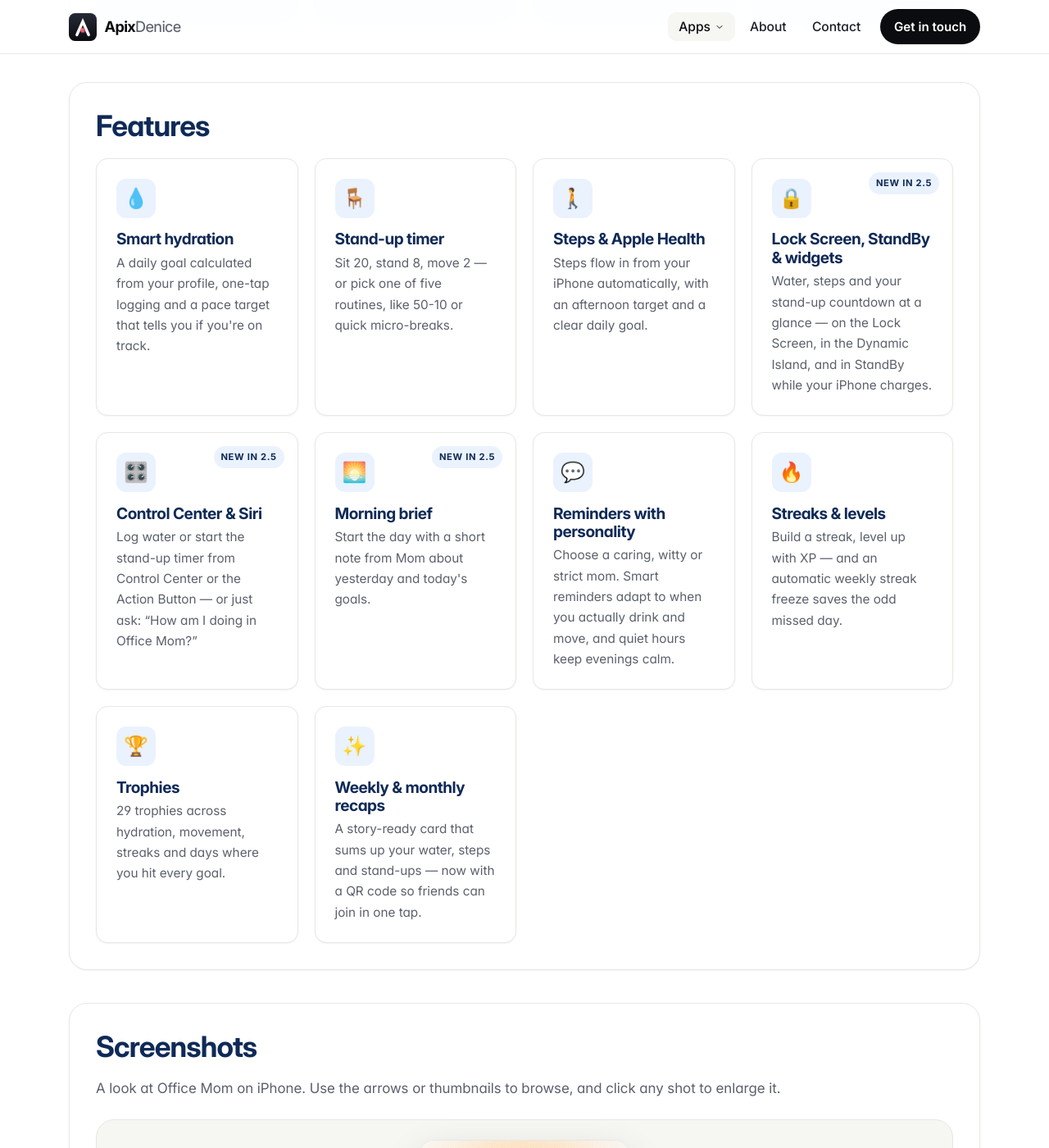
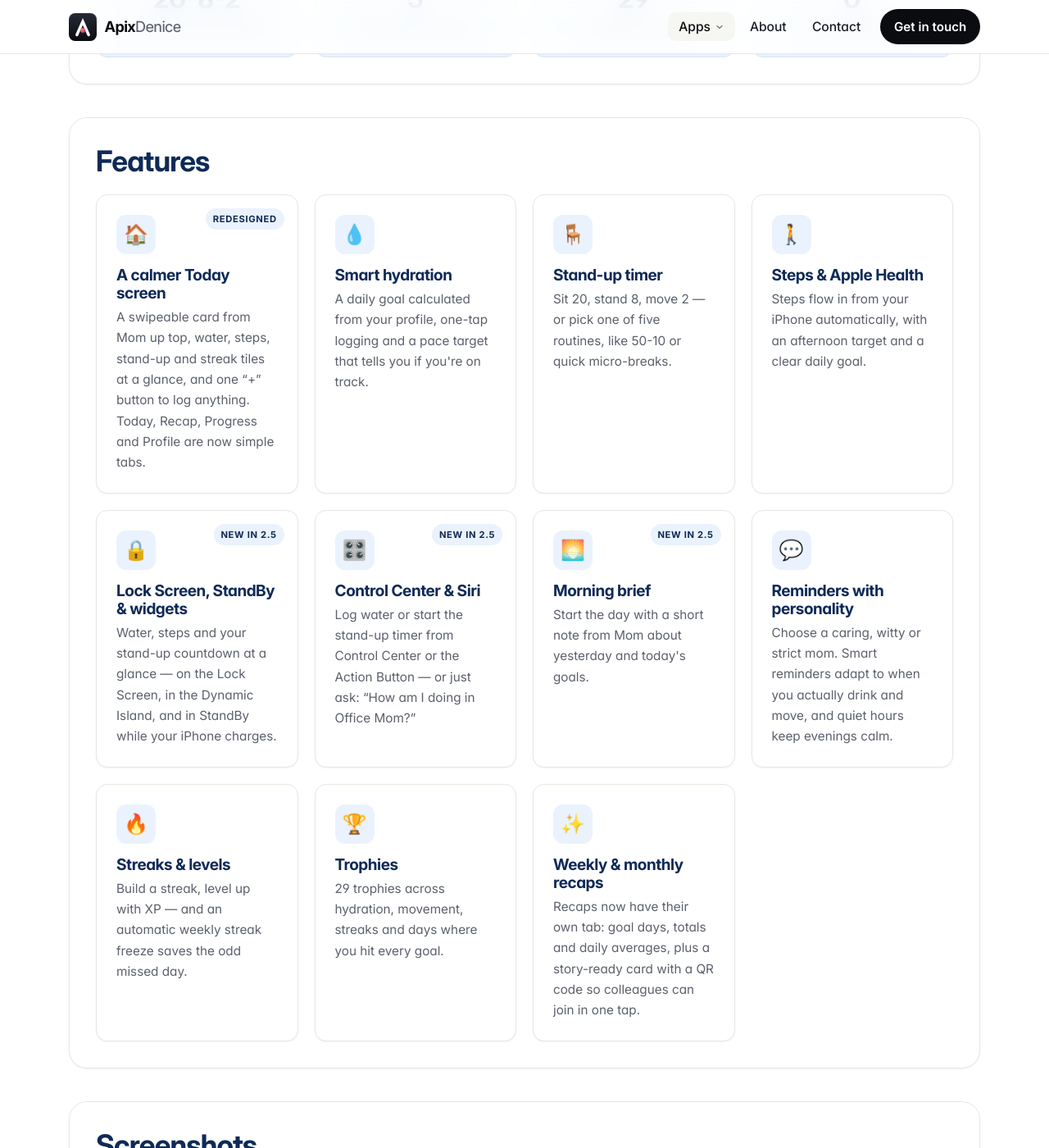
Before and after one commit to ApixDenice/ApixDenice.github.io, a Jekyll site: the page built from office-mom.md, in a window 1280 px wide and 1400 px high, scrolled down 1031 px. Shown: the whole window at 82% size. Built offline with Jekyll 4.4.1, drawn with Linux system fonts in a browser that asks for light colours; some of the changed text lies outside the part shown.

Commit message:
Office Mom page: redesigned app screenshots

```diff
--- a/index.html
+++ b/index.html
@@ -66,7 +66,7 @@
         </div>
         <p class="app-platform">iPhone · Arcade game</p>
         <h3>Too Much Food</h3>
-        <p>Grab the food, dodge the poo. An endless one-thumb arcade game with four worlds, daily challenges, ghost duels and a weekly league.</p>
+        <p>Grab the food, dodge the poo. An endless one-thumb arcade game with four worlds, ghost duels, a weekly league — and, new in 3.0, 30 mix-and-match outfits and trails for Frank.</p>
         <div class="app-card-actions">
           {% include app-store-badge.html url=site.toomuchfood_url platform="ios" size="sm" %}
           <a class="text-link" href="{{ '/toomuchfood/' | relative_url }}">Details <span aria-hidden="true">→</span></a>
@@ -80,7 +80,7 @@
         </div>
         <p class="app-platform">iPhone &amp; Mac · Health</p>
         <h3>Office Mom</h3>
-        <p>Water, steps and a healthy 20-8-2 sit/stand/move rhythm — with Lock Screen &amp; StandBy widgets, Siri shortcuts and a Mac menu-bar companion. Zero data collected.</p>
+        <p>Water, steps and a healthy 20-8-2 sit/stand/move rhythm — freshly redesigned, with Lock Screen &amp; StandBy widgets, Siri shortcuts and a Mac menu-bar companion. Zero data collected.</p>
         <div class="app-card-actions">
           {% include app-store-badge.html url=site.office_mom_ios_url platform="ios" size="sm" %}
           <a class="text-link" href="{{ '/office-mom/' | relative_url }}">Details <span aria-hidden="true">→</span></a>
--- a/office-mom.md
+++ b/office-mom.md
@@ -21,6 +21,7 @@
         {% include app-store-badge.html url=site.office_mom_ios_url platform="ios" size="lg" %}
         <a href="#screenshots" class="btn btn-outline btn-large">See the app</a>
       </div>
+      <p class="hero-note"><strong>Freshly redesigned:</strong> a new Today screen, tabs and illustrations — <a href="#screenshots">take a look</a>.</p>
       <p class="hero-note">Free · Zero data collection · English, German, Spanish &amp; French</p>
     </div>
     <div class="hero-visual reveal">
@@ -47,6 +48,12 @@
     <section class="feature-section reveal">
       <h2>Features</h2>
       <div class="features-grid">
+        <div class="feature-card">
+          <span class="feature-new">Redesigned</span>
+          <div class="feature-icon">🏠</div>
+          <h3>A calmer Today screen</h3>
+          <p>A swipeable card from Mom up top, water, steps, stand-up and streak tiles at a glance, and one “+” button to log anything. Today, Recap, Progress and Profile are now simple tabs.</p>
+        </div>
         <div class="feature-card">
           <div class="feature-icon">💧</div>
           <h3>Smart hydration</h3>
@@ -98,7 +105,7 @@
         <div class="feature-card">
           <div class="feature-icon">✨</div>
           <h3>Weekly &amp; monthly recaps</h3>
-          <p>A story-ready card that sums up your water, steps and stand-ups — now with a QR code so friends can join in one tap.</p>
+          <p>Recaps now have their own tab: goal days, totals and daily averages, plus a story-ready card with a QR code so colleagues can join in one tap.</p>
         </div>
       </div>
     </section>
@@ -115,13 +122,13 @@
 
           <div class="carousel-track" aria-live="polite">
             <div class="carousel-slide is-active" data-caption="Healthy habits for your desk job">
-              <img src="{{ '/assets/images/officemom/01-hero.webp' | relative_url }}" width="739" height="1600" alt="Office Mom dashboard with a running sitting timer, water at 69 percent of 2.40 litres, movement and stand-up rings, a 12-day streak and a hydration reminder from Mom.">
+              <img src="{{ '/assets/images/officemom/01-hero.webp' | relative_url }}" width="739" height="1600" alt="The redesigned Today tab: a “Mom says” card with a one-tap Log 250 ml button, tiles for water (1.65 of 2.40 litres), movement (6,842 steps), stand-up and a 12-day streak, a hydration reminder from Mom and the new tab bar.">
             </div>
             <div class="carousel-slide" data-caption="Drink enough. Without thinking.">
-              <img src="{{ '/assets/images/officemom/02-water.webp' | relative_url }}" width="739" height="1600" alt="Water screen with a personal goal, pace target and one-tap logging, next to a Siri request: “Log a glass of water in Office Mom”." loading="lazy">
+              <img src="{{ '/assets/images/officemom/02-water.webp' | relative_url }}" width="739" height="1600" alt="Water screen at 69 percent (1.65 of 2.40 litres) with quick-add buttons and today's logs, next to a Siri request: “Log a glass of water in Office Mom”." loading="lazy">
             </div>
             <div class="carousel-slide" data-caption="Sit 20. Stand 8. Move 2.">
-              <img src="{{ '/assets/images/officemom/03-standup.webp' | relative_url }}" width="739" height="1600" alt="Stand-up timer counting down 12:24 minutes of sitting in the 20-8-2 routine, with a Dynamic Island countdown and “Next: Standing”." loading="lazy">
+              <img src="{{ '/assets/images/officemom/03-standup.webp' | relative_url }}" width="739" height="1600" alt="Stand-up screen counting down 12:24 minutes of sitting, with Next and Stop buttons, the 20-8-2, 50-10 and Micro-Break routines, a Dynamic Island countdown and “Next: Standing”." loading="lazy">
             </div>
             <div class="carousel-slide" data-caption="Caring, witty or strict">
               <img src="{{ '/assets/images/officemom/04-mom.webp' | relative_url }}" width="739" height="1600" alt="Three versions of the same reminder in Mom's caring, witty and strict voice." loading="lazy">
@@ -133,13 +140,13 @@
               <img src="{{ '/assets/images/officemom/06-standby.webp' | relative_url }}" width="739" height="1600" alt="StandBy mode showing 1.7 litres of water with a +250 ml button, plus Home and Lock Screen water widgets." loading="lazy">
             </div>
             <div class="carousel-slide" data-caption="Every step counts">
-              <img src="{{ '/assets/images/officemom/07-movement.webp' | relative_url }}" width="739" height="1600" alt="Movement screen with daily step progress and 6,342 steps imported from Apple Health." loading="lazy">
+              <img src="{{ '/assets/images/officemom/07-movement.webp' | relative_url }}" width="739" height="1600" alt="Movement screen with 6,842 of 8,000 steps, an afternoon target, today's step additions and 6,342 steps imported from Apple Health." loading="lazy">
             </div>
             <div class="carousel-slide" data-caption="Streaks, levels &amp; 29 trophies">
-              <img src="{{ '/assets/images/officemom/08-trophies.webp' | relative_url }}" width="739" height="1600" alt="Trophy collection with an unlocked “On Fire” 7-day streak trophy, level 7 and a ready streak freeze." loading="lazy">
+              <img src="{{ '/assets/images/officemom/08-trophies.webp' | relative_url }}" width="739" height="1600" alt="Your Progress screen with 14 of 29 trophies collected, an unlocked “On Fire” 7-day streak trophy, level 7 and a ready streak freeze." loading="lazy">
             </div>
             <div class="carousel-slide" data-caption="Your week, wrapped">
-              <img src="{{ '/assets/images/officemom/09-recap.webp' | relative_url }}" width="739" height="1600" alt="Weekly recap card with a Share button, exported as a story-ready 9:16 image." loading="lazy">
+              <img src="{{ '/assets/images/officemom/09-recap.webp' | relative_url }}" width="739" height="1600" alt="The new Recap tab: this week at 5 of 7 goal days, with totals of 10.4 litres of water, 38,152 steps and 27 stand-ups, a Share recap button and a story-ready 9:16 image." loading="lazy">
             </div>
           </div>
 
```
Also changed, not shown: assets/images/officemom/01-hero.webp, assets/images/officemom/02-water.webp, assets/images/officemom/03-standup.webp, assets/images/officemom/04-mom.webp, assets/images/officemom/05-lockscreen.webp, assets/images/officemom/06-standby.webp, assets/images/officemom/07-movement.webp, assets/images/officemom/08-trophies.webp, assets/images/officemom/09-recap.webp.
